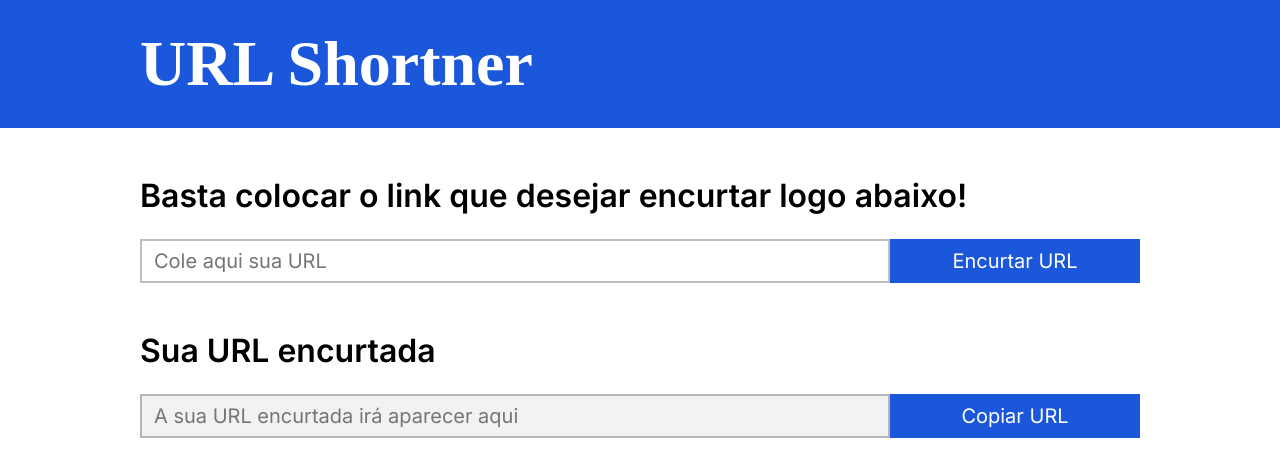
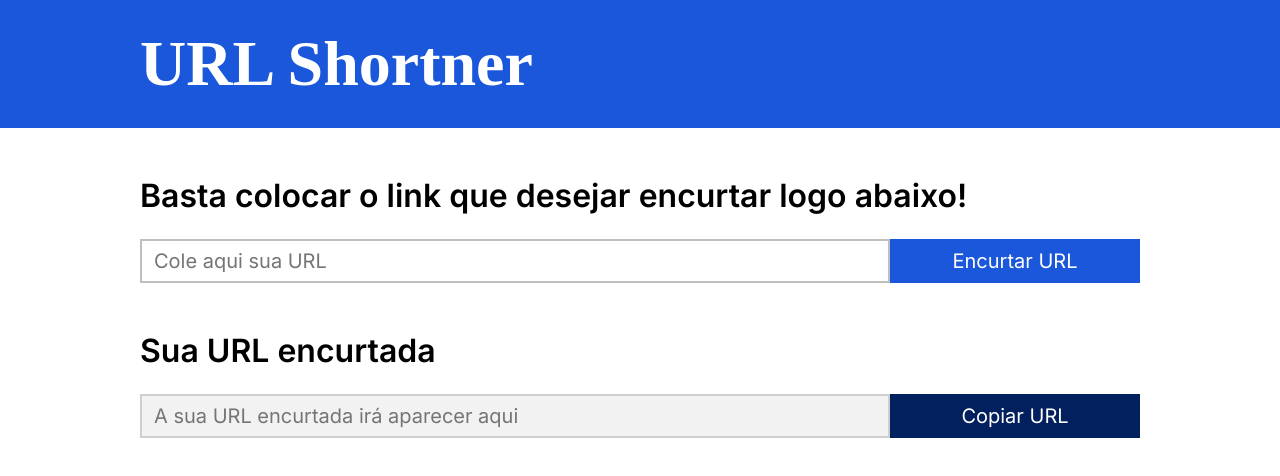
Before and after one commit to filipegallodev/url-shortener, a Next.js app: page / in a window 1280 px wide. Shown: the top 476 px of the page. Built offline with nearby package versions, Linux system fonts and the light colour scheme; a web font is replaced by a local one.

Commit message:
feat: copy shortened url

```diff
--- a/src/components/Input/Input.module.css
+++ b/src/components/Input/Input.module.css
@@ -16,6 +16,7 @@
 
 .input:disabled {
   background-color: rgba(0, 0, 0, 0.05);
+  border: 2px solid rgba(0, 0, 0, 0.15);
 }
 
 .input:enabled:not(.input:focus):hover {
@@ -44,6 +45,12 @@
   border: 2px solid #0641c0;
 }
 
+.button:disabled {
+  background-color: #03205e;
+  border: 2px solid #03205e;
+  cursor: default;
+}
+
 @media (max-width: 700px) {
   .container {
     flex-direction: column;
--- a/src/components/Input/ResultInput.tsx
+++ b/src/components/Input/ResultInput.tsx
@@ -1,8 +1,16 @@
-import React from "react";
+import React, { useState } from "react";
 import styles from "./Input.module.css";
 
 const ResultInput = ({ shortenedURL }: { shortenedURL: string }) => {
-  function copyShortenedURLToClipboard() {}
+  const [copied, setCopied] = useState<boolean>(false);
+
+  function copyShortenedURLToClipboard() {
+    navigator.clipboard.writeText(shortenedURL);
+    setCopied(true);
+    setTimeout(() => {
+      setCopied(false);
+    }, 2500);
+  }
 
   return (
     <div className={styles.container}>
@@ -13,8 +21,12 @@ const ResultInput = ({ shortenedURL }: { shortenedURL: string }) => {
         value={shortenedURL}
         disabled
       />
-      <button className={styles.button} onClick={copyShortenedURLToClipboard}>
-        Copiar URL
+      <button
+        className={styles.button}
+        onClick={copyShortenedURLToClipboard}
+        disabled={copied || !shortenedURL}
+      >
+        {copied ? "URL copiada!" : "Copiar URL"}
       </button>
     </div>
   );
```
